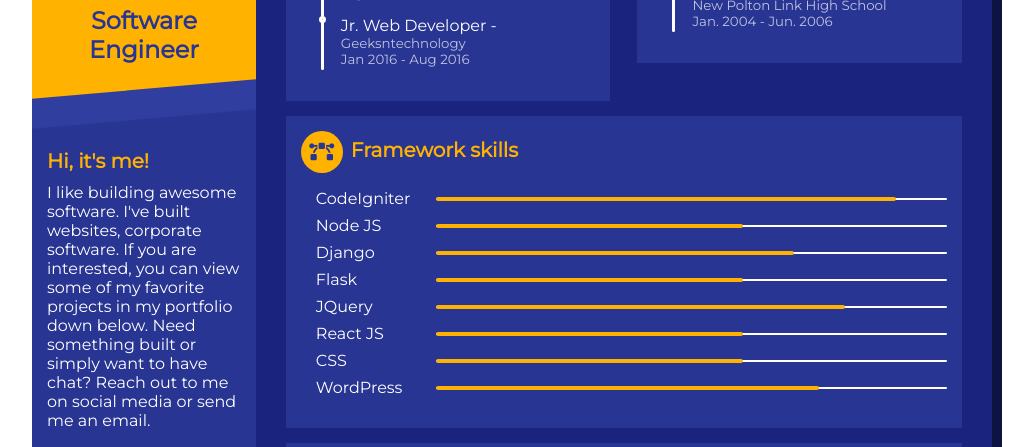
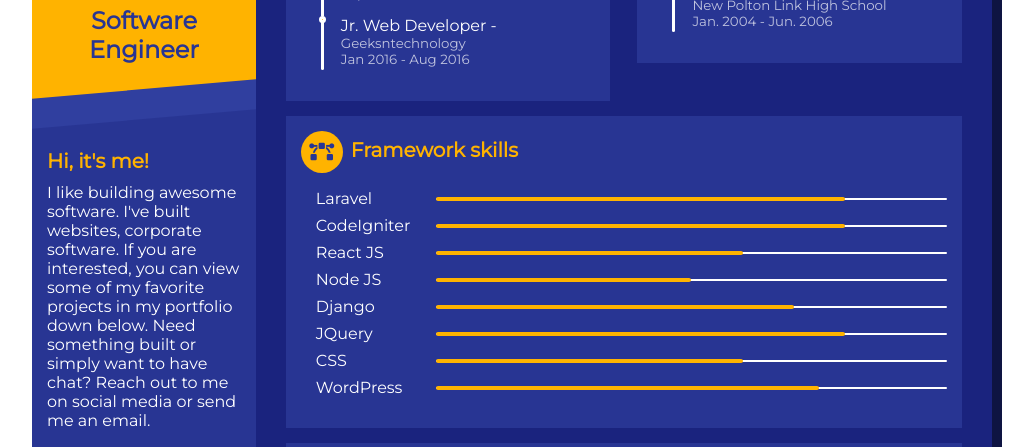
Before and after one commit to hasanthex/hasan.github.io, a plain HTML site: page index.html in a window 1280 px wide. Shown: the part 277-724 px from the top of the page, without its empty margins (128-1161 px from the left). Drawn offline with nearby package versions, Linux system fonts and the light colour scheme.

Commit message:
Update index.html

```diff
--- a/index.html
+++ b/index.html
@@ -77,12 +77,23 @@
 	<div class="skills-prog">
       <h3><i class="fas fa-bezier-curve"></i><span id="make_uppercase">f</span>ramework Skills</h3>
       <ul>
-		<li data-percent="90"><span>CodeIgniter</span>
+
+	<li data-percent="80"><span>Laravel</span>
+	  <div class="skills-bar">
+	    <div class="bar"></div>
+	  </div>
+        </li>
+	<li data-percent="80"><span>CodeIgniter</span>
           <div class="skills-bar">
             <div class="bar"></div>
           </div>
         </li>
-		<li data-percent="60"><span>Node JS</span>
+	<li data-percent="60"><span>React JS</span>
+          <div class="skills-bar">
+            <div class="bar"></div>
+          </div>
+        </li>
+	<li data-percent="50"><span>Node JS</span>
           <div class="skills-bar">
             <div class="bar"></div>
           </div>
@@ -92,21 +103,12 @@
             <div class="bar"></div>
           </div>
         </li>
-        <li data-percent="60"><span>Flask</span>
+	<li data-percent="80"><span>JQuery</span>
           <div class="skills-bar">
             <div class="bar"></div>
           </div>
         </li>
-		<li data-percent="80"><span>JQuery</span>
-          <div class="skills-bar">
-            <div class="bar"></div>
-          </div>
-        </li>
-		<li data-percent="60"><span>React JS</span>
-          <div class="skills-bar">
-            <div class="bar"></div>
-          </div>
-        </li>
+
 		<li data-percent="60"><span>CSS</span>
           <div class="skills-bar">
             <div class="bar"></div>
```
